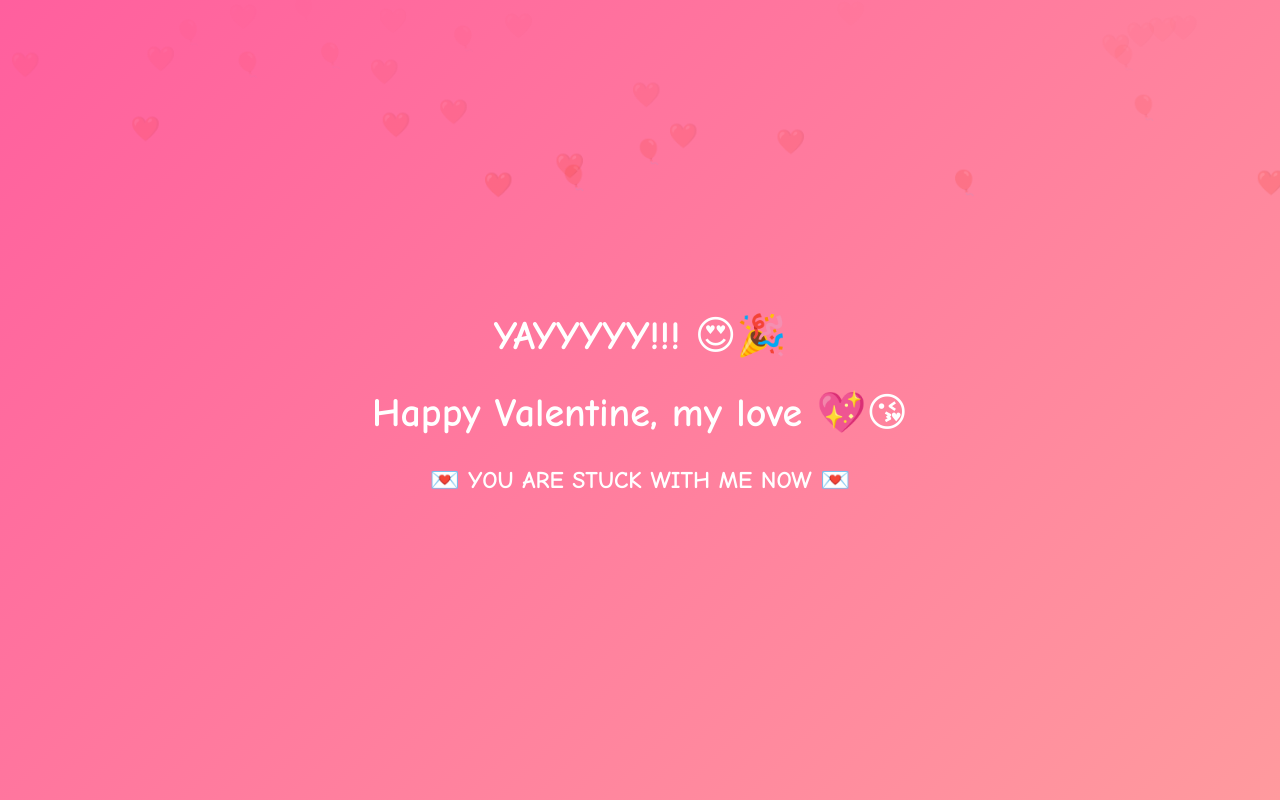
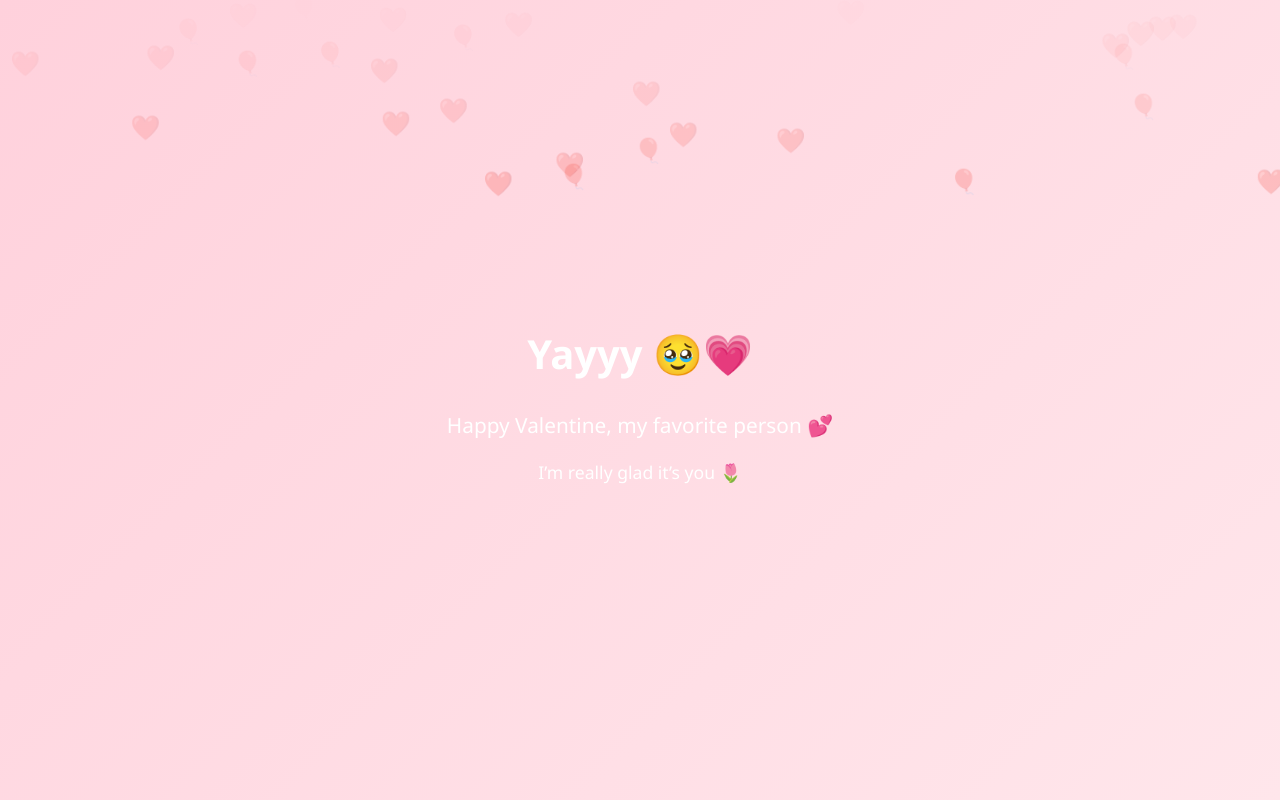
Before and after one commit to marziyaa0710/Valentine, a plain HTML site: page index.html in a window 1280 px wide. Both pictures are taken after a click on the button "YES 💖". Drawn offline with Linux system fonts and the light colour scheme.

Commit message:
Update index.html

```diff
--- a/index.html
+++ b/index.html
@@ -7,11 +7,11 @@
     body {
       margin: 0;
       height: 100vh;
-      background: linear-gradient(135deg, #ff5f9e, #ff9a9e);
+      background: linear-gradient(135deg, #ffd1dc, #ffe6eb);
       display: flex;
       justify-content: center;
       align-items: center;
-      font-family: 'Comic Sans MS', cursive;
+      font-family: 'Segoe UI', san-serif;
       overflow: hidden;
     }
 
@@ -73,16 +73,24 @@
 
   <div class="buttons">
     <button id="yes" onclick="showLove()">YES 💖</button>
-    <button id="no" onmouseover="moveNo()">NO 😒</button>
+    <button id="no"
+    onmouseover="moveNo()"
+    onclick😒="moveNo()"
+    ontouchstart="moveNo()">
+    NO😒
+    </button>
   </div>
 </div>
 
 <div class="container" id="page2" style="display:none;">
-  <h1>YAYYYYY!!! 😍🎉</h1>
-  <h1>Happy Valentine, my love 💖😘</h1>
-  <h2>💌 YOU ARE STUCK WITH ME NOW 💌</h2>
+  <h1>Yayyy 🥹💗</h1>
+  <p style="font-size:1.3rem; margin-top:10px;">
+    Happy Valentine, my favorite person 💕
+  </p>
+  <p style="font-size:1.1rem; margin-top:8px;">
+    I’m really glad it’s you 🌷
+  </p>
 </div>
-
 <script>
   function moveNo() {
     const noBtn = document.getElementById("no");
```
